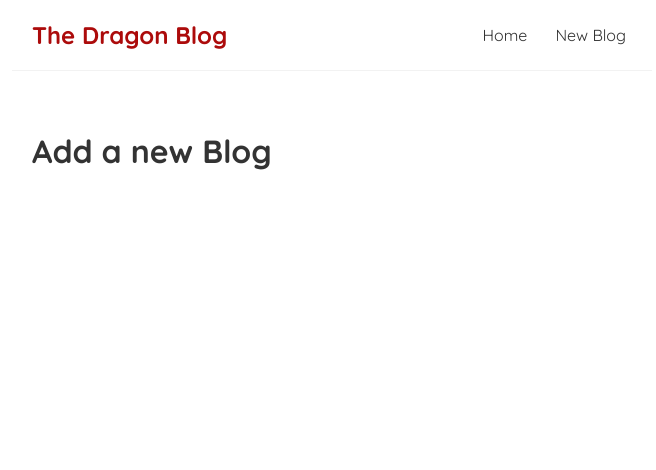
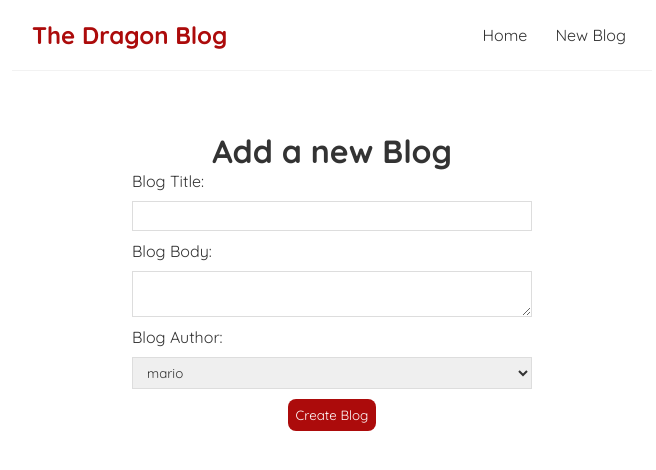
Before and after one commit to Dragonsfure/react_ts_tutorial, a React (Create React App) app: page /create in a window 1280 px wide. Shown: the top 470 px of the page, without its empty margins (308-964 px from the left). Built offline with nearby package versions, Linux system fonts and the light colour scheme.

Commit message:
expanding the "database" with create form
Also adding more css for the form

```diff
--- a/src/Create.tsx
+++ b/src/Create.tsx
@@ -1,12 +1,64 @@
-import * as React from 'react';
+import * as React from "react";
+import { useState } from "react";
+import IBlog from "./interfaces/IBlog";
 
-interface ICreateProps {
-}
+interface ICreateProps {}
+
+type Blogg = {
+  title: string;
+  body: string;
+  author: string;
+};
 
 const Create: React.FunctionComponent<ICreateProps> = (props) => {
+  const [title, setTitle] = useState("");
+  const [body, setBody] = useState("");
+  const [author, setAuthor] = useState("");
+  const [isPending, setIsPending] = useState(false)
+
+  const handleSubmit = (e: React.FormEvent) => {
+    e.preventDefault();
+    const blog: Blogg = { title, body, author };
+
+    fetch("http://localhost:8000/blogs", {
+      method: "POST",
+      headers: { "Content-Type": "application/json" },
+      body: JSON.stringify(blog),
+    }).then(() => {
+      console.log("new blog added");
+      setIsPending(false);
+    });
+  };
+
   return (
-    <div>
-        <h1>Add a new Blog</h1>
+    <div className="create">
+      <h1>Add a new Blog</h1>
+      <form onSubmit={handleSubmit}>
+        <label>Blog Title: </label>
+        <input
+          type="text"
+          required
+          value={title}
+          onChange={(e) => setTitle(e.target.value)}
+        />
+
+        <label>Blog Body: </label>
+        <textarea
+          required
+          value={body}
+          onChange={(e) => setBody(e.target.value)}
+        ></textarea>
+
+        <label>Blog Author: </label>
+        <select value={author} onChange={(e) => setAuthor(e.target.value)}>
+          <option value="mario">mario</option>
+          <option value="yoshi">yoshi</option>
+        </select>
+
+       { !isPending && <button >Create Blog</button> }
+       { isPending && <button disabled >Adding Blog...</button> }
+
+      </form>
     </div>
   );
 };
--- a/src/index.css
+++ b/src/index.css
@@ -69,3 +69,35 @@
   border-radius: 8px;
   cursor: pointer;
 }
+
+/* create new blog form */
+.create {
+  max-width: 400px;
+  margin: 0 auto;
+  text-align: center;
+}
+.create label {
+  text-align: left;
+  display: block;
+}
+.create h2 {
+  font-size: 20px;
+  color: #ac0b0b;
+  margin-bottom: 30px;
+}
+.create input, .create textarea, .create select {
+  width: 100%;
+  padding: 6px 10px;
+  margin: 10px 0;
+  border: 1px solid #ddd;
+  box-sizing: border-box;
+  display: block;
+}
+.create button {
+  background: #ac0b0b;
+  color: #fff;
+  border: 0;
+  padding: 8px;
+  border-radius: 8px;
+  cursor: pointer;
+}
```
Also changed, not shown: data/db.json (+18 -0 lines).
